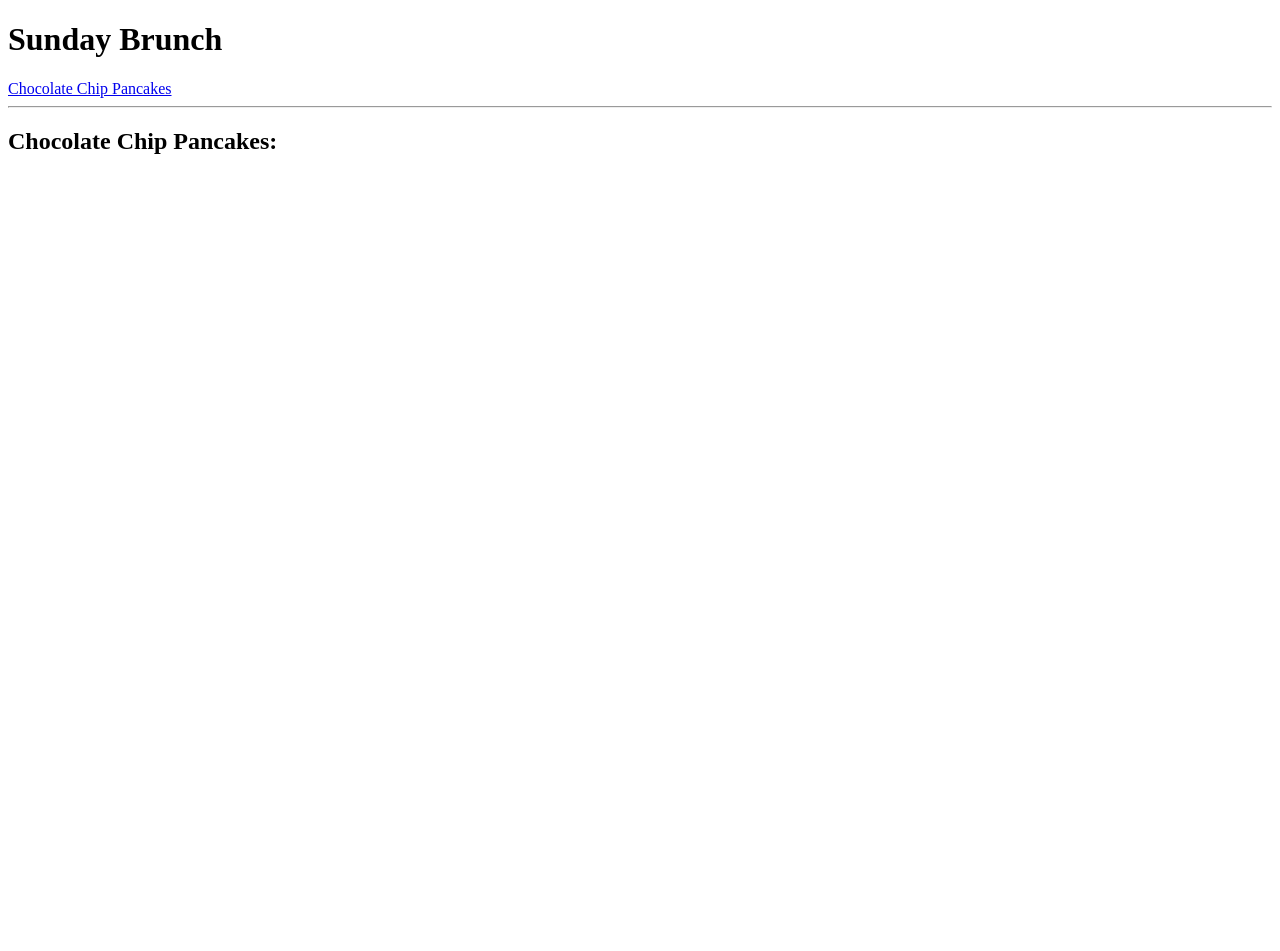
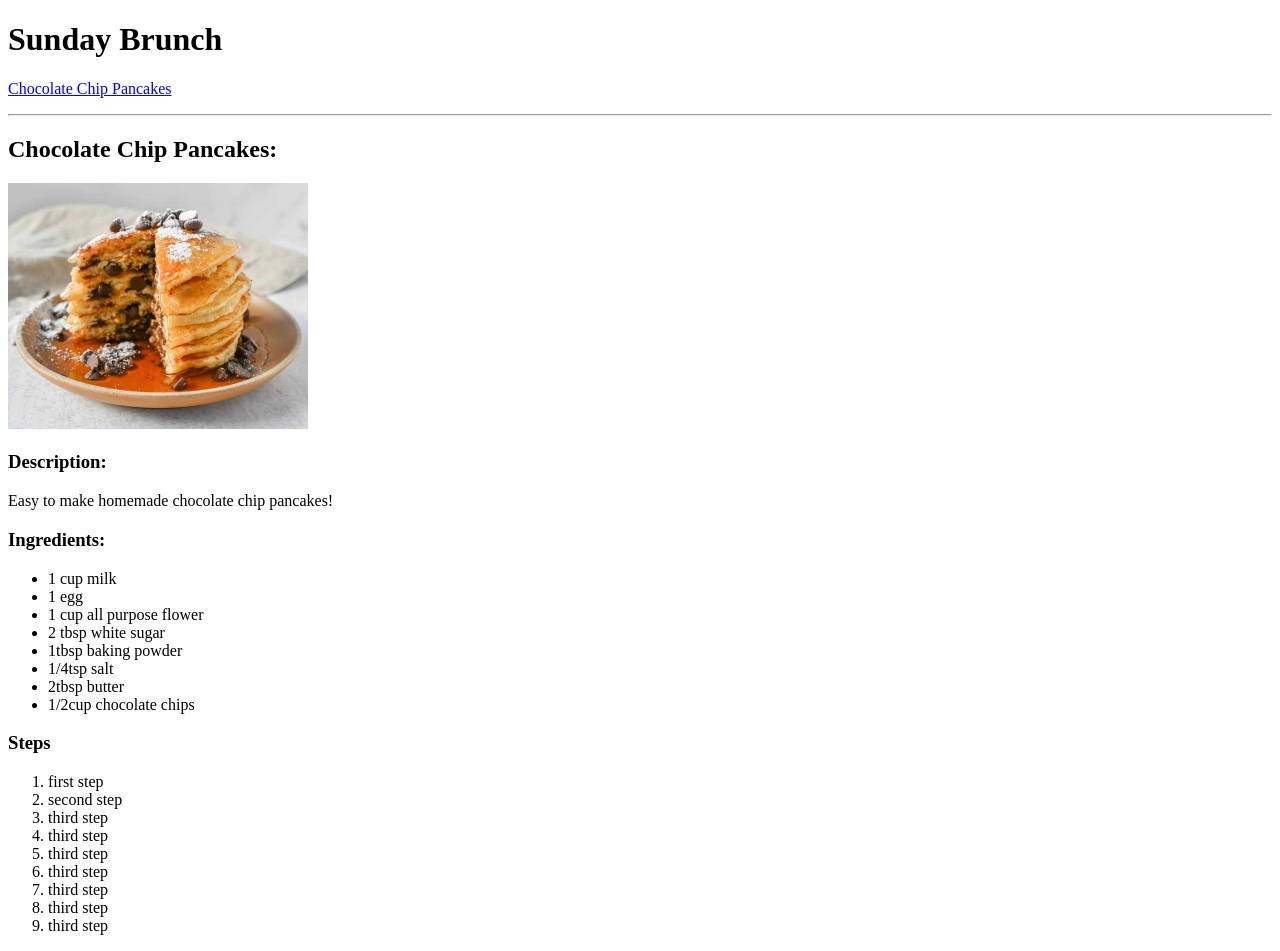
Before and after one commit to Maxd2026/CS1-Project-1-1, a plain HTML site: page index.html in a window 1280 px wide. Before the commit the page ends 800 px from the top, so only its background shows below. Drawn offline with Linux system fonts and the light colour scheme.

Commit message:
working on project

```diff
--- a/index.html
+++ b/index.html
@@ -10,14 +10,45 @@
 
 <body>
   <h1>Sunday Brunch</h1>
-  <a href="#Pancakes">Chocolate Chip Pancakes</a>
+  <p> <a href="#Pancakes">Chocolate Chip Pancakes</a> </p>
   <hr>
 
   <div id="Pancakes">
 
 
 <h2>Chocolate Chip Pancakes:</h2>
+  <img width="300" src="Pancake.jpg">
 
+  <h3>Description:</h3>
+  <p>Easy to make homemade chocolate chip pancakes!</p>
+
+  <h3>Ingredients:</h3>
+  <ul>
+    <li>1 cup milk</li>
+    <li>1 egg</li>
+    <li>1 cup all purpose flower</li>
+    <li>2 tbsp white sugar</li>
+    <li>1tbsp baking powder</li>
+    <li>1/4tsp salt</li>
+    <li>2tbsp butter</li>
+    <li>1/2cup chocolate chips</li>
+  </ul>
+
+  <h3>Steps</h3>
+  <ol>
+<li>first step</li>
+<li>second step</li>
+<li>third step</li>
+<li>third step</li>
+<li>third step</li>
+<li>third step</li>
+<li>third step</li>
+<li>third step</li>
+<li>third step</li>
+
+
+
+  </ol>
 
 
   </div>
```
Also changed, not shown: Pancake.jpg (added).
